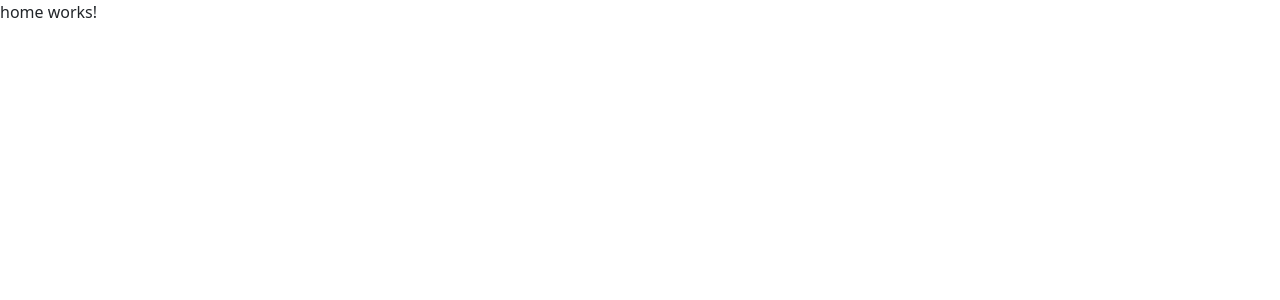
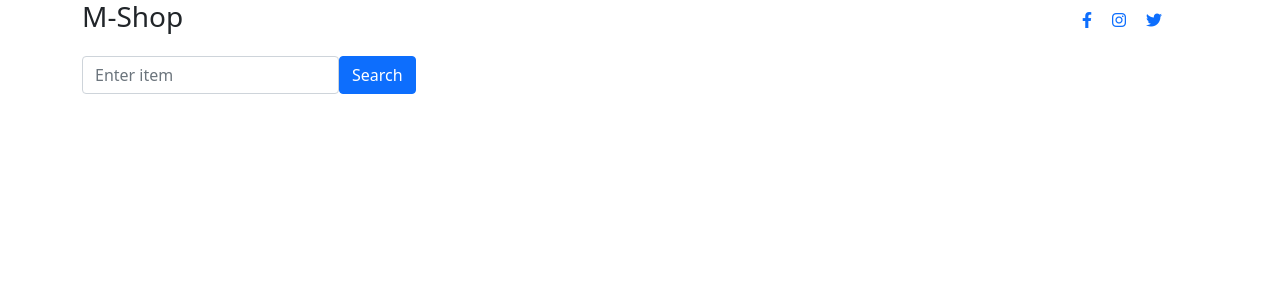
Before and after one commit to uhuru-rawlings/mshop, an Angular app: page / in a window 1280 px wide. Shown: the top 300 px of the page. Built offline with nearby package versions, Linux system fonts and the light colour scheme.

Commit message:
added navbar

```diff
--- a/src/app/home/home.component.css
+++ b/src/app/home/home.component.css
@@ -0,0 +1,4 @@
+form .flex_form{
+    display: flex;
+    width: 100%;
+}
--- a/src/app/home/home.component.html
+++ b/src/app/home/home.component.html
@@ -1 +1,20 @@
-<p>home works!</p>
+<div class="top_nav_section">
+    <app-navbar></app-navbar>
+    <div class="container">
+        <div class="search_form">
+            <form action="" autocomplete="off" method="post">
+                <div class="flex_form">
+                    <div class="form-group">
+                        <input type="text" name="search_item" id="search_item" class="search_item form-control shadow-none" placeholder="Enter item">
+                    </div>
+                    <div class="form-group">
+                        <input type="submit" value="Search" class="btn btn-primary" id="submitbtn">
+                    </div>
+                </div>
+            </form>
+        </div>
+    </div>
+</div>
+<div class="container movie-content">
+
+</div>
--- /dev/null
+++ b/src/app/navbar/navbar.component.css
@@ -0,0 +1,9 @@
+nav .container{
+    display: flex;
+    justify-content: space-between;
+}
+nav ul li{
+    list-style: none;
+    display: inline;
+    padding-right: 20px;
+}
--- /dev/null
+++ b/src/app/navbar/navbar.component.html
@@ -0,0 +1,14 @@
+<nav class="nav">
+    <div class="container">
+        <div class="nav-logo">
+            <h3>M-Shop</h3>
+        </div>
+        <div class="nav-link">
+            <ul>
+                <li><a href=""><i class="fa-brands fa-facebook-f"></i></a></li>
+                <li><a href=""><i class="fa-brands fa-instagram"></i></a></li>
+                <li><a href=""><i class="fa-brands fa-twitter"></i></a></li>
+            </ul>
+        </div>
+    </div>
+</nav>
--- /dev/null
+++ b/src/app/navbar/navbar.component.ts
@@ -0,0 +1,15 @@
+import { Component, OnInit } from '@angular/core';
+
+@Component({
+  selector: 'app-navbar',
+  templateUrl: './navbar.component.html',
+  styleUrls: ['./navbar.component.css']
+})
+export class NavbarComponent implements OnInit {
+
+  constructor() { }
+
+  ngOnInit(): void {
+  }
+
+}
--- a/src/index.html
+++ b/src/index.html
@@ -2,10 +2,11 @@
 <html lang="en">
 <head>
   <meta charset="utf-8">
-  <title>Netflix</title>
+  <title>M-Shop</title>
   <base href="/">
   <meta name="viewport" content="width=device-width, initial-scale=1">
   <link rel="icon" type="image/x-icon" href="favicon.ico">
+  <link rel="stylesheet" href="https://cdnjs.cloudflare.com/ajax/libs/font-awesome/6.0.0/css/all.min.css" integrity="sha512-9usAa10IRO0HhonpyAIVpjrylPvoDwiPUiKdWk5t3PyolY1cOd4DSE0Ga+ri4AuTroPR5aQvXU9xC6qOPnzFeg==" crossorigin="anonymous" referrerpolicy="no-referrer" />
 </head>
 <body>
   <app-root></app-root>
--- a/src/styles.css
+++ b/src/styles.css
@@ -1,2 +1,7 @@
 /* You can add global styles to this file, and also import other style files */
 @import "~bootstrap/dist/css/bootstrap.css";
+*{
+    box-sizing: border-box;
+    margin: 0;
+    padding: 0;
+}
```
Also changed, not shown: src/app/app.module.ts (+6 -2 lines), 1 other file (tests, documents, lock files or other folders).
